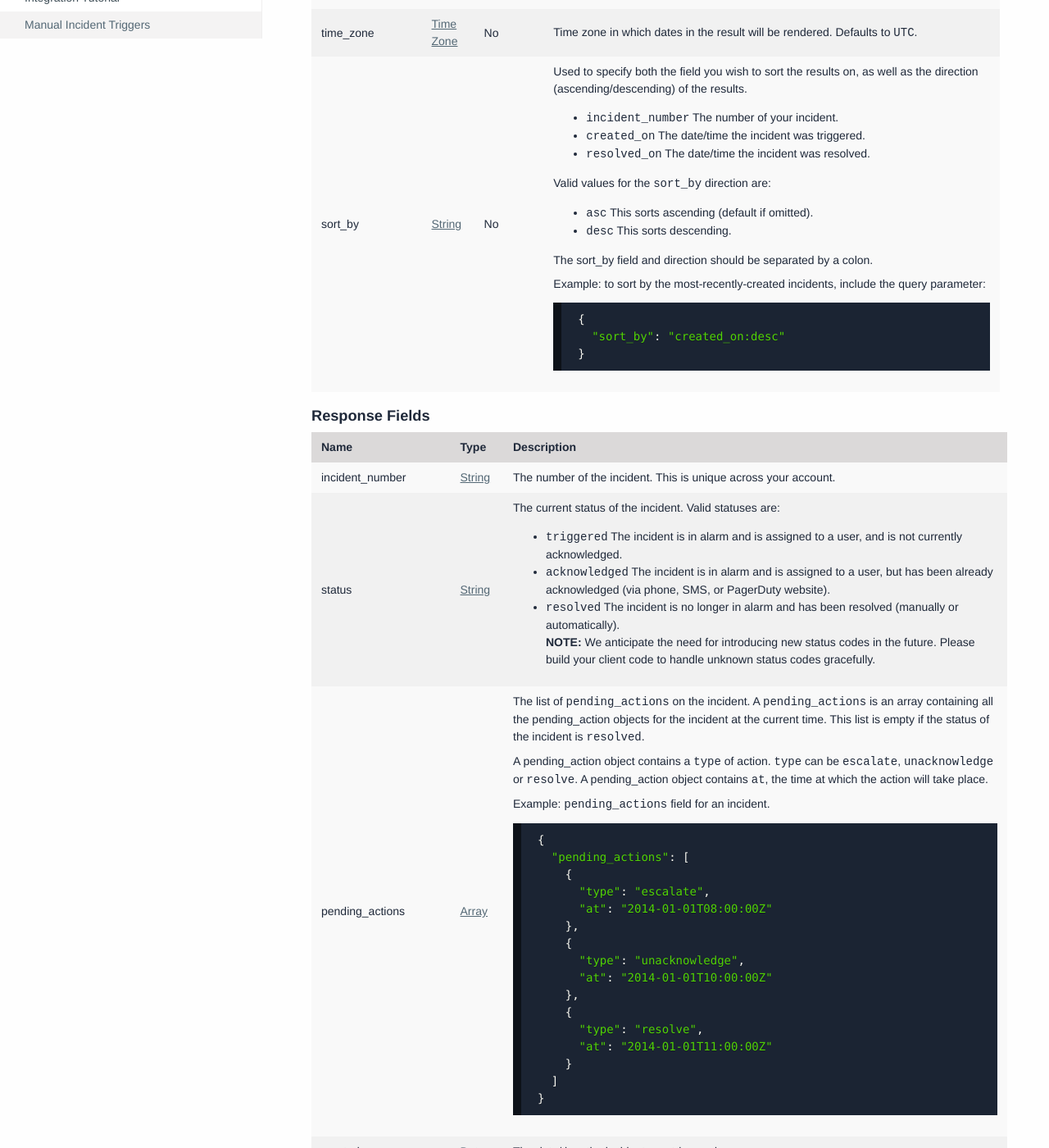
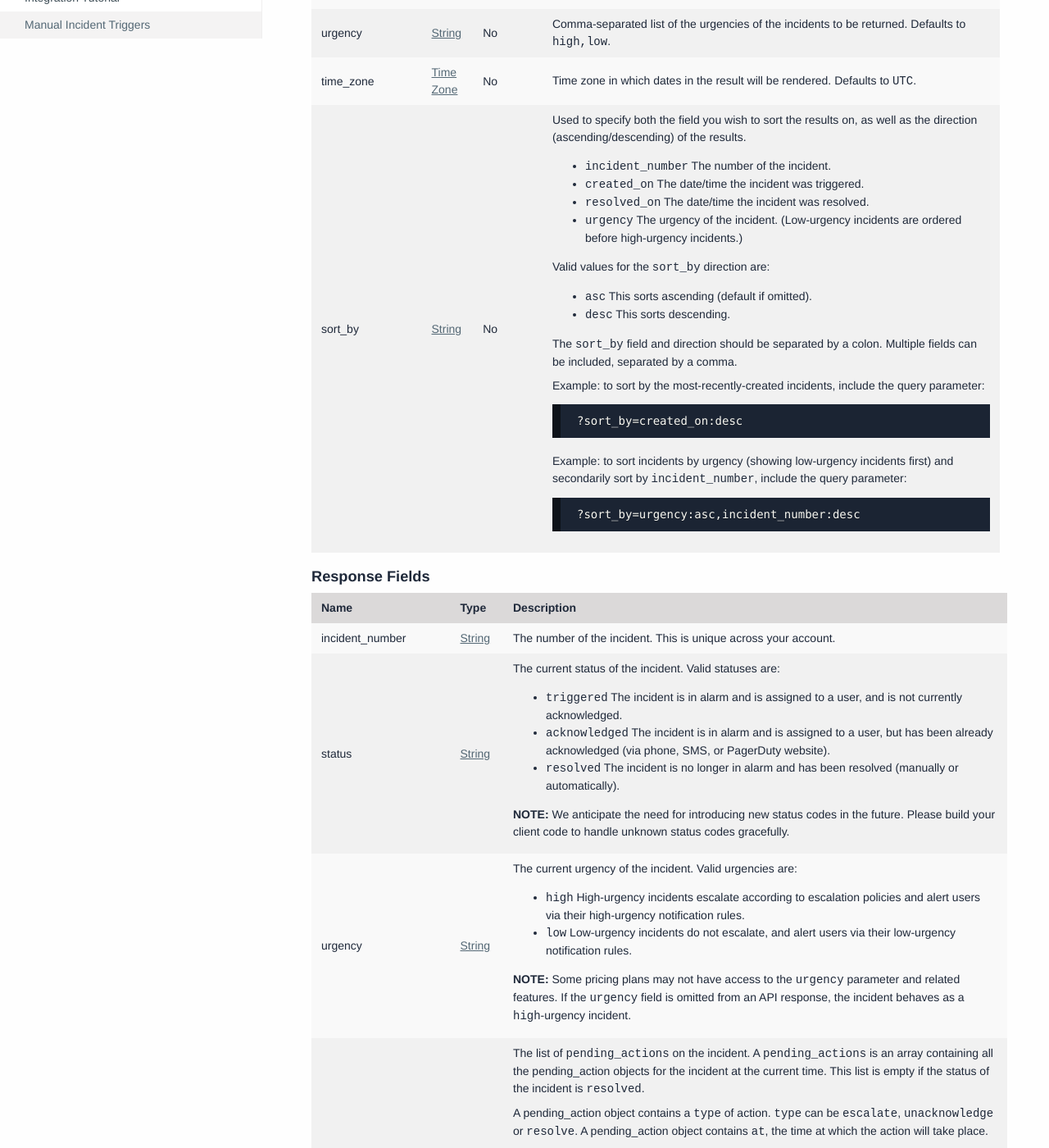
Before and after one commit to h4dz/devdocs, a Jekyll site: the page built from source/documentation/rest/incidents/list.html, in a window 1280 px wide and 1400 px high, scrolled down 1325 px. Shown: the whole window at 82% size. Built offline with Jekyll 4.4.1, drawn with Linux system fonts in a browser that asks for light colours; some web fonts are replaced; some of the changed text lies outside the part shown.

Commit message:
Revert "Revert "[WF-155] Urgency documentation""

```diff
--- a/source/documentation/rest/incidents/list.html
+++ b/source/documentation/rest/incidents/list.html
@@ -209,6 +209,20 @@ GET https://<span class="base_url contenteditable persist" contenteditable="true
         </tr>
         <tr>
           <td>
+            urgency
+          </td>
+          <td>
+            <a href="/documentation/rest/types#string">String</a>
+          </td>
+          <td>
+            No
+          </td>
+          <td>
+            Comma-separated list of the urgencies of the incidents to be returned. Defaults to <code>high,low</code>.
+          </td>
+        </tr>
+        <tr>
+          <td>
             time_zone
           </td>
           <td>
@@ -235,13 +249,16 @@ GET https://<span class="base_url contenteditable persist" contenteditable="true
             Used to specify both the field you wish to sort the results on, as well as the direction (ascending/descending) of the results.
             <ul>
               <li>
-                <code>incident_number</code> The number of your incident.
+                <code>incident_number</code> The number of the incident.
               </li>
               <li>
                 <code>created_on</code> The date/time the incident was triggered.
               </li>
               <li>
                 <code>resolved_on</code> The date/time the incident was resolved.
+              </li>
+              <li>
+                <code>urgency</code> The urgency of the incident. (Low-urgency incidents are ordered before high-urgency incidents.)
               </li>
             </ul>
             <p>
@@ -256,15 +273,19 @@ GET https://<span class="base_url contenteditable persist" contenteditable="true
               </li>
             </ul>
             <p>
-              The sort_by field and direction should be separated by a colon.
+              The <code>sort_by</code> field and direction should be separated by a colon. Multiple fields can be included, separated by a comma.
             </p>
             <p>
               Example: to sort by the most-recently-created incidents, include the query parameter:
             </p>
             <pre>
-<code class="language-javascript prettyprint linenums">{
-  "sort_by": "created_on:desc"
-}</code>
+<code class="language-javascript prettyprint linenums">?sort_by=created_on:desc</code>
+</pre>
+            <p>
+              Example: to sort incidents by urgency (showing low-urgency incidents first) and secondarily sort by <code>incident_number</code>, include the query parameter:
+            </p>
+            <pre>
+<code class="language-javascript prettyprint linenums">?sort_by=urgency:asc,incident_number:desc</code>
 </pre>
           </td>
         </tr>
@@ -320,10 +341,32 @@ GET https://<span class="base_url contenteditable persist" contenteditable="true
               <li>
                 <code>resolved</code> The incident is no longer in alarm and has been resolved (manually or automatically).
               </li>
-              <li style="list-style: none">
-                <strong>NOTE:</strong> We anticipate the need for introducing new status codes in the future. Please build your client code to handle unknown status codes gracefully.
+            </ul>
+            <p>
+              <strong>NOTE:</strong> We anticipate the need for introducing new status codes in the future. Please build your client code to handle unknown status codes gracefully.
+            </p>
+          </td>
+        </tr>
+        <tr>
+          <td>
+            urgency
+          </td>
+          <td>
+            <a href="/documentation/rest/types#string">String</a>
+          </td>
+          <td>
+            The current urgency of the incident. Valid urgencies are:
+            <ul>
+              <li>
+                <code>high</code> High-urgency incidents escalate according to escalation policies and alert users via their high-urgency notification rules.
+              </li>
+              <li>
+                <code>low</code> Low-urgency incidents do not escalate, and alert users via their low-urgency notification rules.
               </li>
             </ul>
+            <p>
+              <strong>NOTE:</strong> Some pricing plans may not have access to the <code>urgency</code> parameter and related features. If the <code>urgency</code> field is omitted from an API response, the incident behaves as a <code>high</code>-urgency incident.
+            </p>
           </td>
         </tr>
         <tr>
@@ -642,7 +685,8 @@ GET https://<span class="base_url contenteditable persist" contenteditable="true
       },
       "trigger_details_html_url": "https://acme.pagerduty.com/incidents/P2A6J96/log_entries/P2NQP6P",
       "last_status_change_on": "2012-09-11T22:49:21Z",
-      "last_status_change_by": null
+      "last_status_change_by": null,
+      "urgency": "high"
     },
     {
       "incident_number": 3,
@@ -728,7 +772,8 @@ GET https://<span class="base_url contenteditable persist" contenteditable="true
         "name": "James",
         "email": "james@acme.com",
         "html_url": "https://acme.pagerduty.com/users/PMI6007"
-      }
+      },
+      "urgency": "high"
     }
   ],
   "limit": 100,
@@ -809,6 +854,17 @@ GET https://<span class="base_url contenteditable persist" contenteditable="true
     "https://<span class="base_url contenteditable persist" contenteditable="true">acme</span>.pagerduty.com/api/v1/incidents"</code>
 </pre>
   <h4>
+    Fetch the 50 most recent low-urgency incidents.
+  </h4>
+  <pre>
+<code class="prettyprint language-bash curl">curl -H "Content-type: application/json" -H "Authorization: Token token=<span class="base_auth_token contenteditable persist" contenteditable="true">E7px6VVr3PVHZPJq51oa</span>" -X GET -G \
+    --data-urlencode "sort_by=<span class='curl_params-sort_by contenteditable' contenteditable='true'>created_on:desc</span>" \
+    --data-urlencode "urgency=low" \
+    --data-urlencode "limit=50" \
+    --data-urlencode "offset=0" \
+    "https://<span class="base_url contenteditable persist" contenteditable="true">acme</span>.pagerduty.com/api/v1/incidents"</code>
+</pre>
+  <h4>
     Fetch the second page of 50 most recent incidents triggered within the last 3 months and include their <code>teams</code> in the response.
   </h4>
   <pre>
--- a/source/documentation/rest/incidents/show.html
+++ b/source/documentation/rest/incidents/show.html
@@ -99,7 +99,8 @@ GET https://<span class="base_url contenteditable persist" contenteditable="true
   },
   "trigger_details_html_url": "https://acme.pagerduty.com/incidents/PIJ90N7/log_entries/PIJ90N7",
   "last_status_change_on": "2012-12-22T00:35:22Z",
-  "last_status_change_by": null
+  "last_status_change_by": null,
+  "urgency": "high"
 }</code>
 </pre>
   </div>
@@ -165,7 +166,8 @@ GET https://<span class="base_url contenteditable persist" contenteditable="true
   },
   "trigger_details_html_url": "https://acme.pagerduty.com/incidents/PIJ90N7/log_entries/PIJ90N7",
   "last_status_change_on": "2012-12-22T00:35:22Z",
-  "last_status_change_by": null
+  "last_status_change_by": null,
+  "urgency": "high"
 }</code>
 </pre>
   </div>
```
